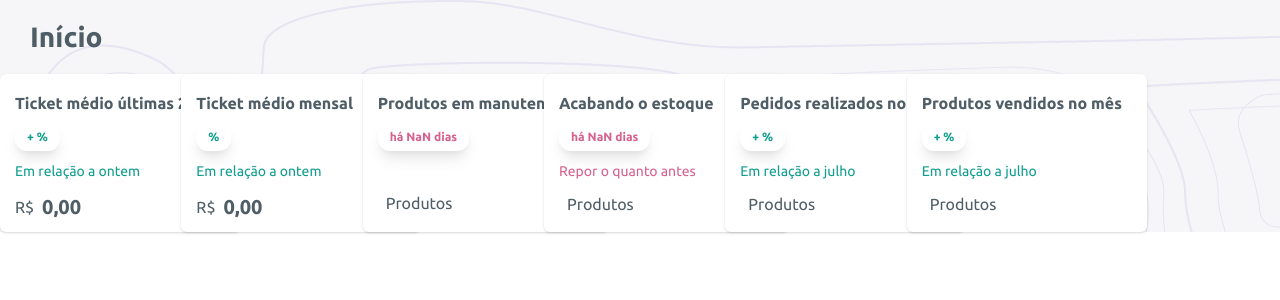
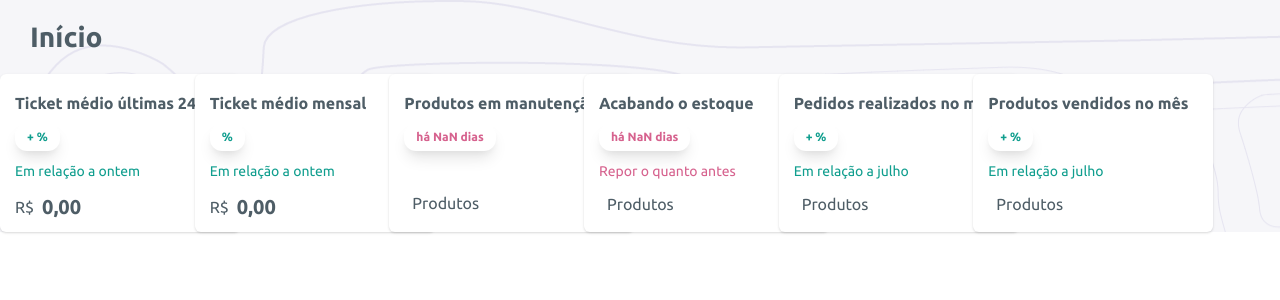
Before and after one commit to YanAnderson-bit/E-Dash, a Next.js app: page /home/components/CardsList in a window 1280 px wide. Shown: the top 300 px of the page. Built offline with nearby package versions, Linux system fonts and the light colour scheme; no server answers.

Commit message:
Fix cardslist spacing

```diff
--- a/src/pages/home/components/CardsList/index.tsx
+++ b/src/pages/home/components/CardsList/index.tsx
@@ -20,7 +20,7 @@ export default function CardsList() {
       >
         Início
       </Heading>
-      <SimpleGrid w="85%" columns={6} spacing={0}>
+      <SimpleGrid w="85%" columns={6} spacing={20}>
         <DailyTicket />
         <MonthlyTicket />
         <MaintainceTicket />
```
